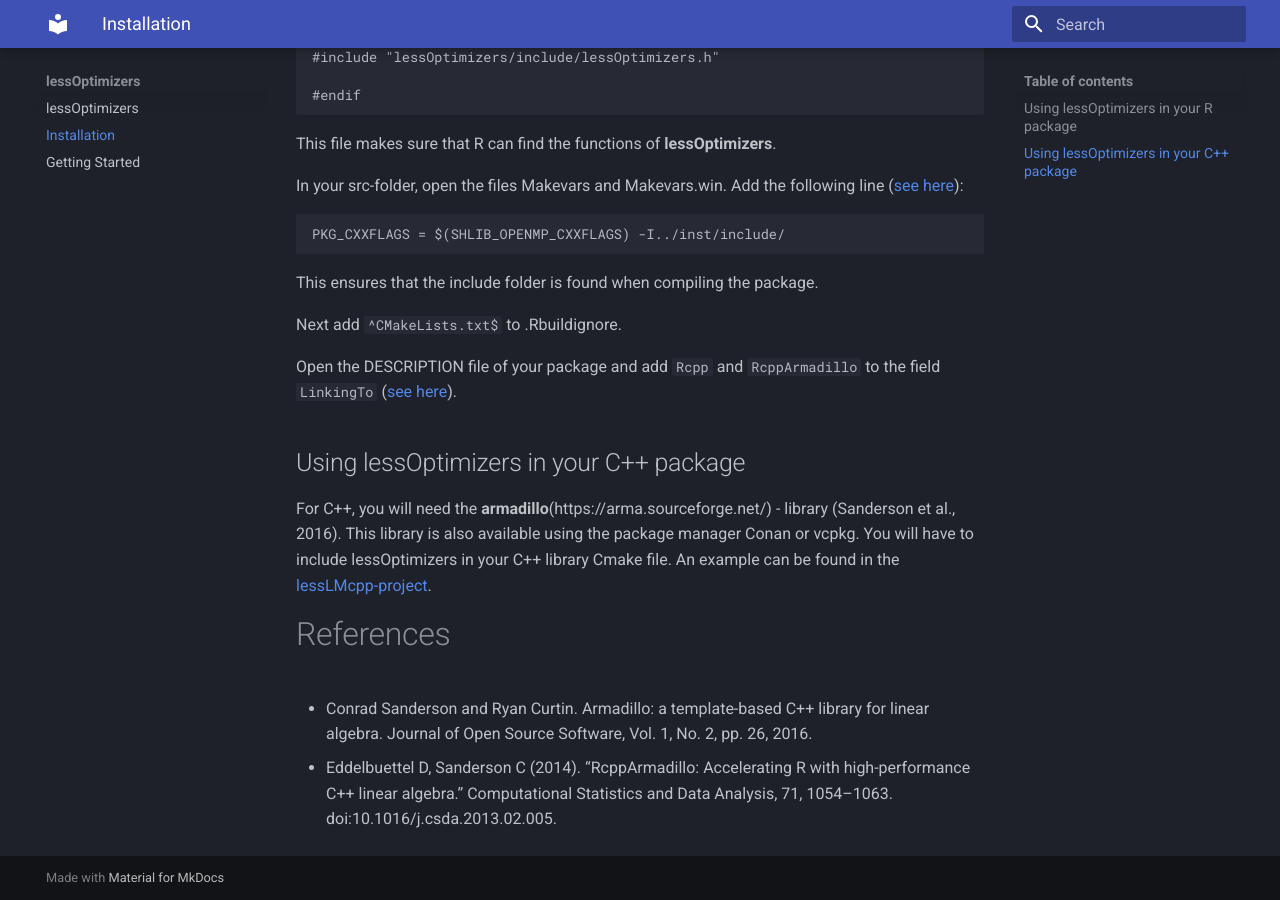
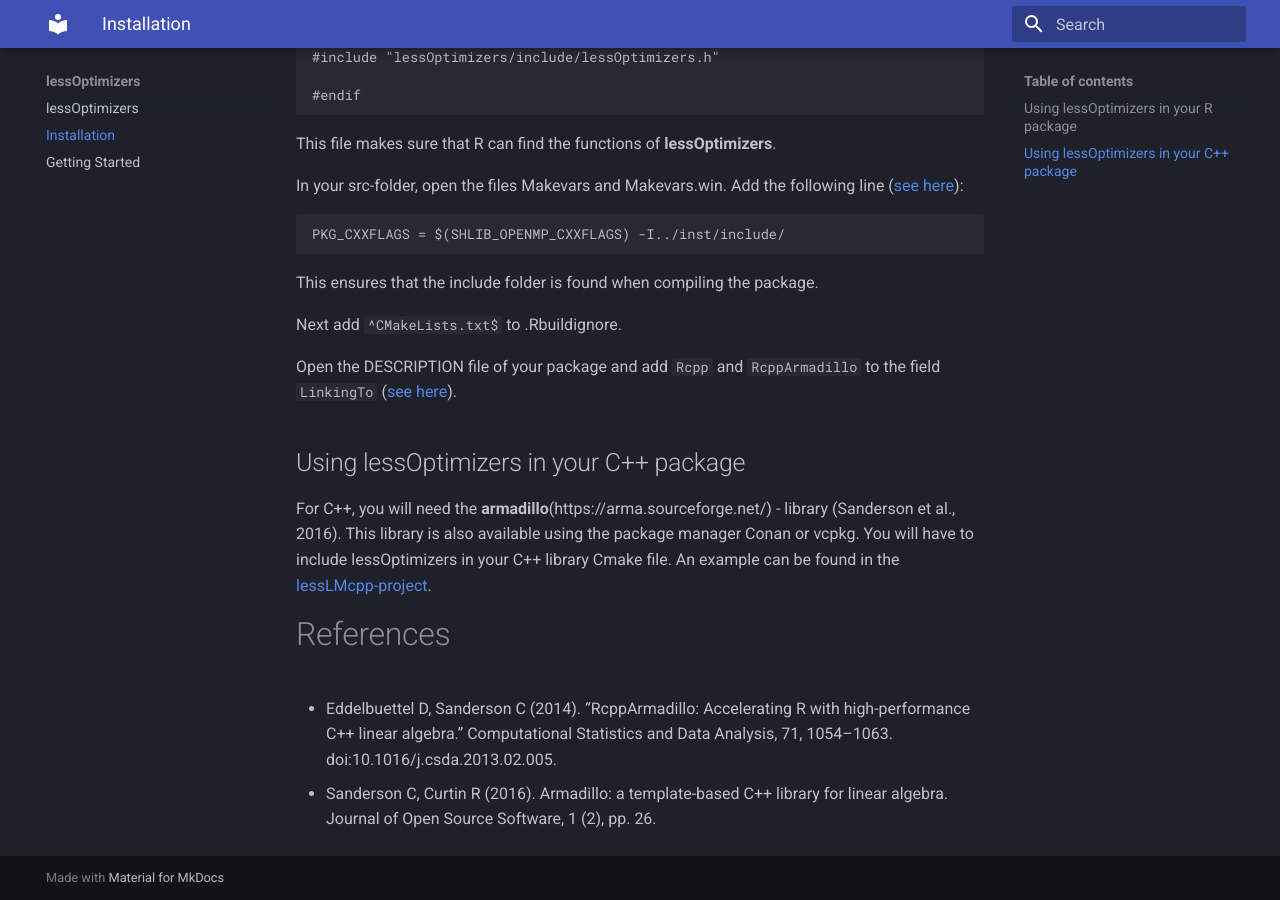
Before and after one commit to jhorzek/lesstimate, an MkDocs documentation site: the page built from docs/1-installation.md, in a window 1280 px wide and 900 px high, scrolled down 851 px. Built offline with MkDocs 1.6.1 and Material for MkDocs 9.7.7, drawn with Linux system fonts in a browser that asks for light colours.

Commit message:
Update 1-installation.md

```diff
--- a/docs/1-installation.md
+++ b/docs/1-installation.md
@@ -60,5 +60,5 @@
 
 # References
 
-- Conrad Sanderson and Ryan Curtin. Armadillo: a template-based C++ library for linear algebra. Journal of Open Source Software, Vol. 1, No. 2, pp. 26, 2016.
 - Eddelbuettel D, Sanderson C (2014). “RcppArmadillo: Accelerating R with high-performance C++ linear algebra.” Computational Statistics and Data Analysis, 71, 1054–1063. doi:10.1016/j.csda.2013.02.005.
+- Sanderson C, Curtin R (2016). Armadillo: a template-based C++ library for linear algebra. Journal of Open Source Software, 1 (2), pp. 26.
```
